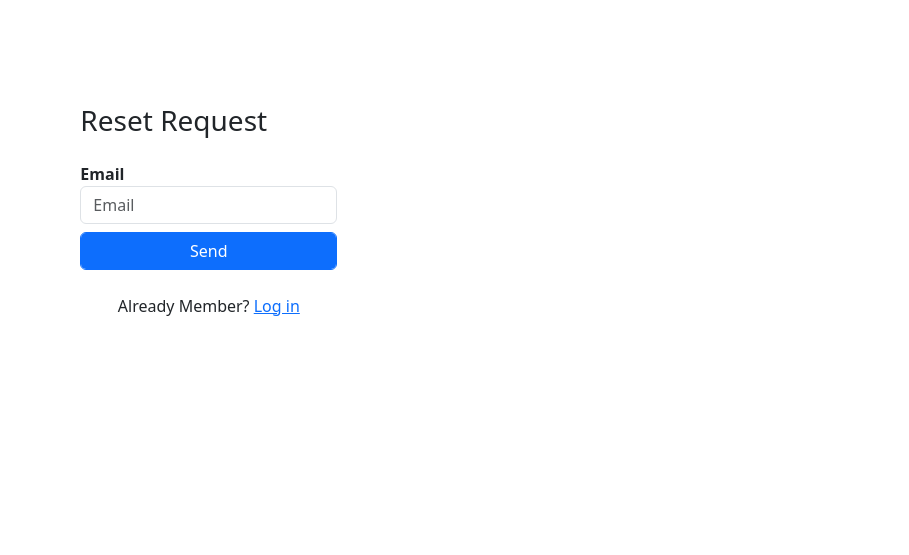
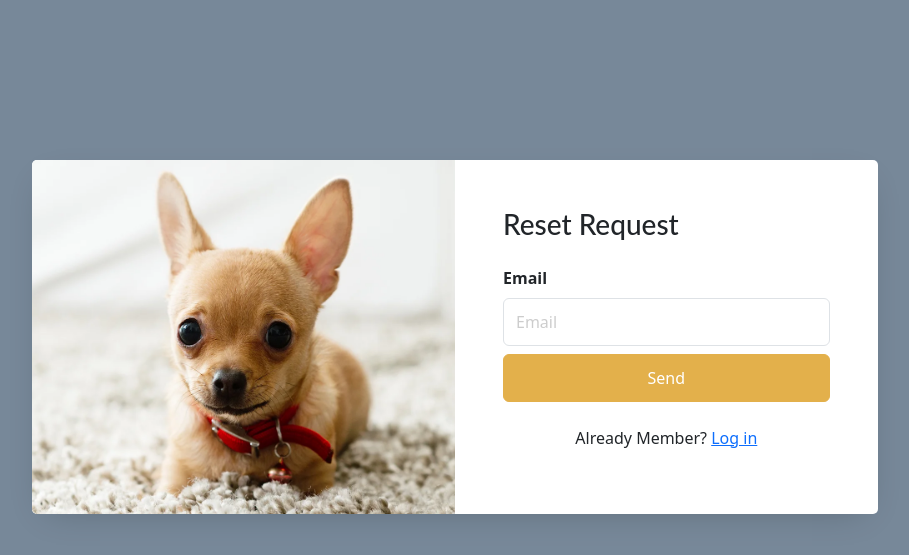
Before and after one commit to manmikalpha/CITS5505_Project, a Flask app: page /resetrequest in a window 1280 px wide. Shown: the top 555 px of the page, without its empty margins (185-1094 px from the left). Run offline with Flask 3, Linux system fonts and the light colour scheme; some libraries are stand-ins or nearby versions.

Commit message:
Update resetrequest.html
HTML Validator Fixes

```diff
--- a/Flask SqlAlchemy/templates/resetrequest.html
+++ b/Flask SqlAlchemy/templates/resetrequest.html
@@ -1,13 +1,13 @@
 <!DOCTYPE html>
-{% from "_formhelpers.html" import render_field %}
 <html lang="en" dir="ltr">
 
 <head>
     <meta charset="utf-8">
     <meta name="viewport" content="width=device-width, initial-scale=1.0">
     <title>Reset Request Page</title>
-    <link rel="stylesheet" href="{{ url_for('static', filename='styles.css') }}" />
-    <link rel="stylesheet" href="https://cdnjs.cloudflare.com/ajax/libs/font-awesome/5.15.2/css/all.min.css" />
+    <!-- <link rel="stylesheet" href="{{ url_for('static', filename='styles1.css') }}" > -->
+    <link rel="stylesheet" href="../static/styles1.css">
+    <link rel="stylesheet" href="https://cdnjs.cloudflare.com/ajax/libs/font-awesome/5.15.2/css/all.min.css" >
     <link href="https://cdn.jsdelivr.net/npm/bootstrap@5.3.3/dist/css/bootstrap.min.css" rel="stylesheet" crossorigin="anonymous">
 
     <script src="https://ajax.googleapis.com/ajax/libs/jquery/3.7.1/jquery.min.js"></script>
@@ -15,11 +15,11 @@
 </head>
 
 <body class="darkBdy">
-
+    {% from "_formhelpers.html" import render_field %}
     <section class="ftco-section">
             <div class="row justify-content-center">
                 <div class="col-md-6 text-center mb-5">
-                    <h2 class="heading-section"></h2>
+                    <!-- <h2 class="heading-section"></h2> -->
                 </div>
             </div>
             <div class="row justify-content-center">
@@ -57,7 +57,7 @@
                                 {% endwith %}
                             </form>
                             <br>
-                            <p class="text-center">Already Member? <a href="{{ url_for('login')}}">Log in</a></p>
+                            <p class="text-center">Already Member? <a href="/login">Log in</a></p>
                         </div>
                     </div>
                 </div>
```
